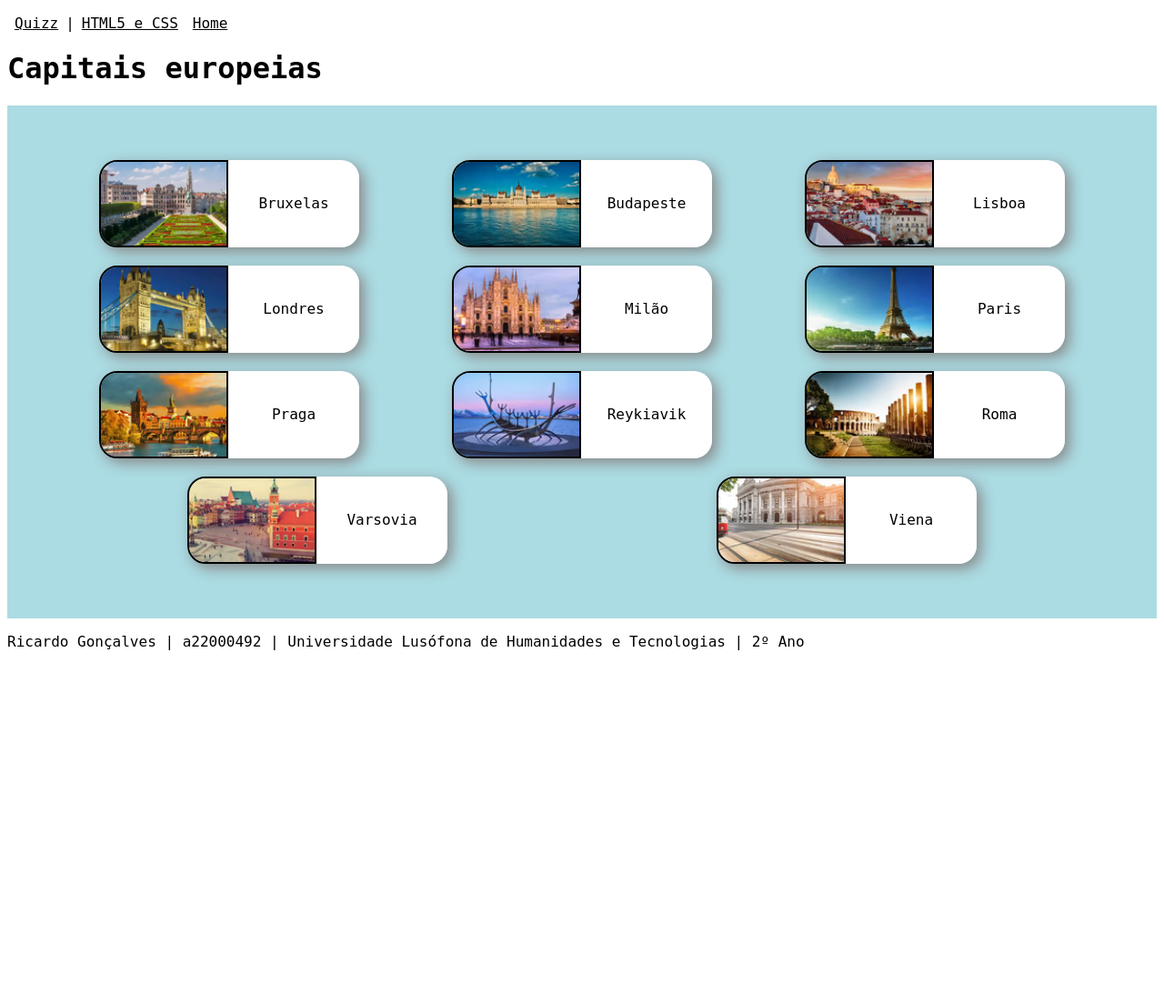
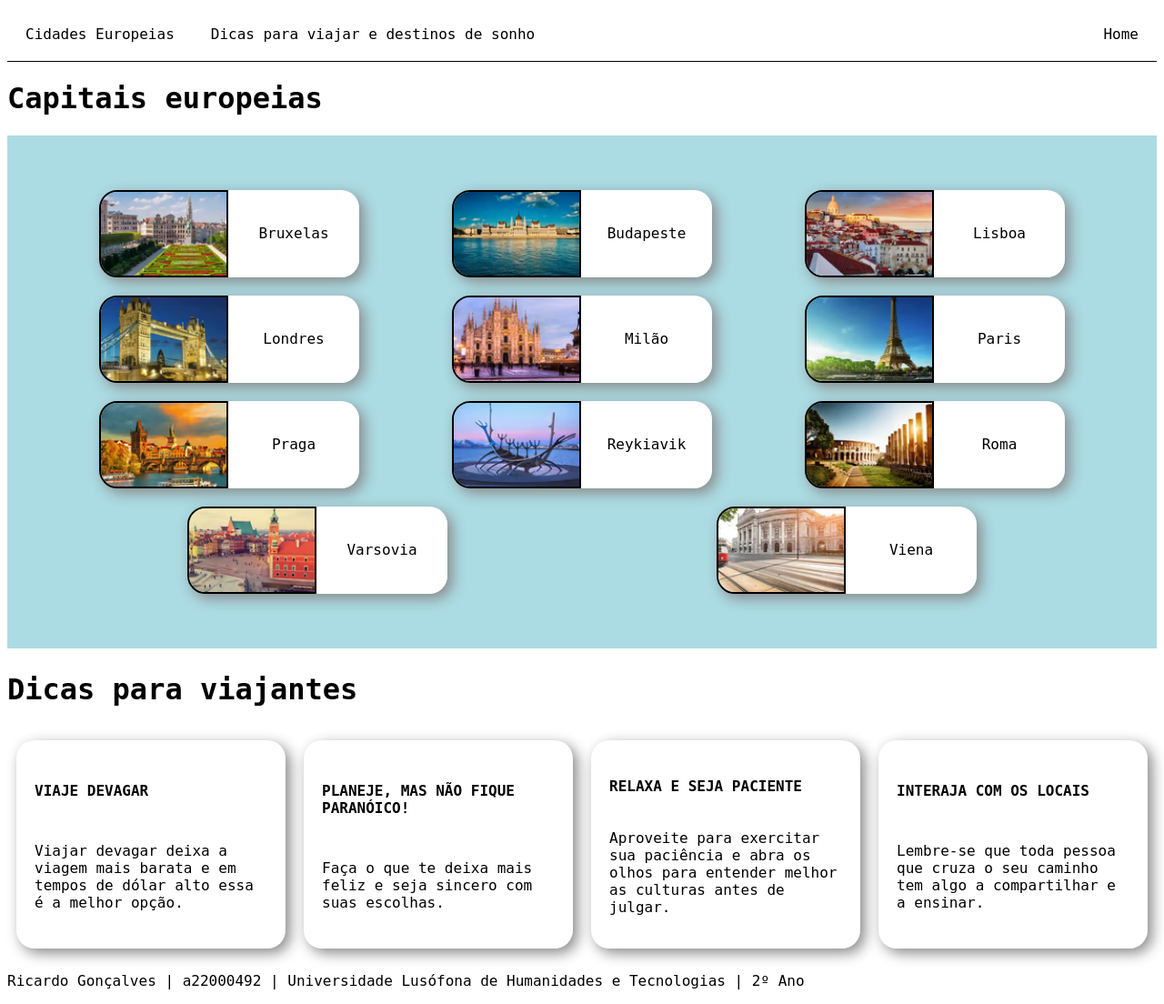
Before and after one commit to a22000492/pw-labs-ricardogoncalves-a22000492, a PHP site: page /lab4/index.html in a window 1280 px wide. Shown: the whole page at 91% size. Before the commit the page ends 715 px from the top, so only its background shows below. Run offline with PHP 8.4, Linux system fonts and the light colour scheme.

Commit message:
lab 4 - chap 2 and 3

```diff
--- a/estilos.css
+++ b/estilos.css
@@ -95,3 +95,43 @@ img, iframe {
   justify-content: center;
   align-items: center;
 }
+
+.menu {
+  display: flex;
+  border-bottom: 1px solid black;
+}
+
+.menu a:last-child {
+  margin-left: auto;
+}
+
+.menu a {
+  padding: 20px;
+  text-decoration: none;
+  color: black;
+}
+
+.menu a:hover {
+  background-color: #b4b4b4;
+  font-weight: bold;
+}
+
+.dicas {
+  width: 100%;
+  background-color: white;
+}
+
+.dicas div {
+  display: flex;
+  flex-direction: column;
+  padding: 20px;
+}
+
+.dicas > div {
+  display: flex;
+  width: 25%;
+  justify-content: space-around;
+  border-radius: 20px;
+  box-shadow: 5px 5px 15px #888;
+  margin: 10px;
+}
--- a/lab4/index.html
+++ b/lab4/index.html
@@ -9,14 +9,16 @@
 </head>
 <body>
   <nav class="menu">
-    <p><a href="quizz.html">Quizz</a>|<a href="html5-css.html">HTML5 e CSS</a><a href="../index.html">Home</a></p>
+    <a href="#capitais">Cidades Europeias</a>
+    <a href="#dicas">Dicas para viajar e destinos de sonho</a>
+    <a href="../index.html">Home</a>
   </nav>
   <header>
     <h1>Capitais europeias</h1>
   </header>
   <main>
     <section>
-      <div class="flex capitais">
+      <div class="flex capitais" id="capitais">
         <div>
           <div>
             <img src="images/bruxelas.avif" alt="">
@@ -129,6 +131,27 @@
         </div>
       </div>
     </section>
+    <section id="dicas">
+      <h1>Dicas para viajantes</h1>
+      <div class="flex dicas">
+        <div>
+          <h4>VIAJE DEVAGAR</h4>
+          <p>Viajar devagar deixa a viagem mais barata e em tempos de dólar alto essa é a melhor opção.</p>
+        </div>
+        <div>
+          <h4>PLANEJE, MAS NÃO FIQUE PARANÓICO!</h4>
+          <p>Faça o que te deixa mais feliz e seja sincero com suas escolhas.</p>
+        </div>
+        <div>
+          <h4>RELAXA E SEJA PACIENTE</h4>
+          <p>Aproveite para exercitar sua paciência e abra os olhos para entender melhor as culturas antes de julgar.</p>
+        </div>
+        <div>
+          <h4>INTERAJA COM OS LOCAIS</h4>
+          <p>Lembre-se que toda pessoa que cruza o seu caminho tem algo a compartilhar e a ensinar.</p>
+        </div>
+      </div>
+    </section>
   </main>
   <footer>
     <p>Ricardo Gonçalves | a22000492 | Universidade Lusófona de Humanidades e Tecnologias | 2º Ano</p>
```
